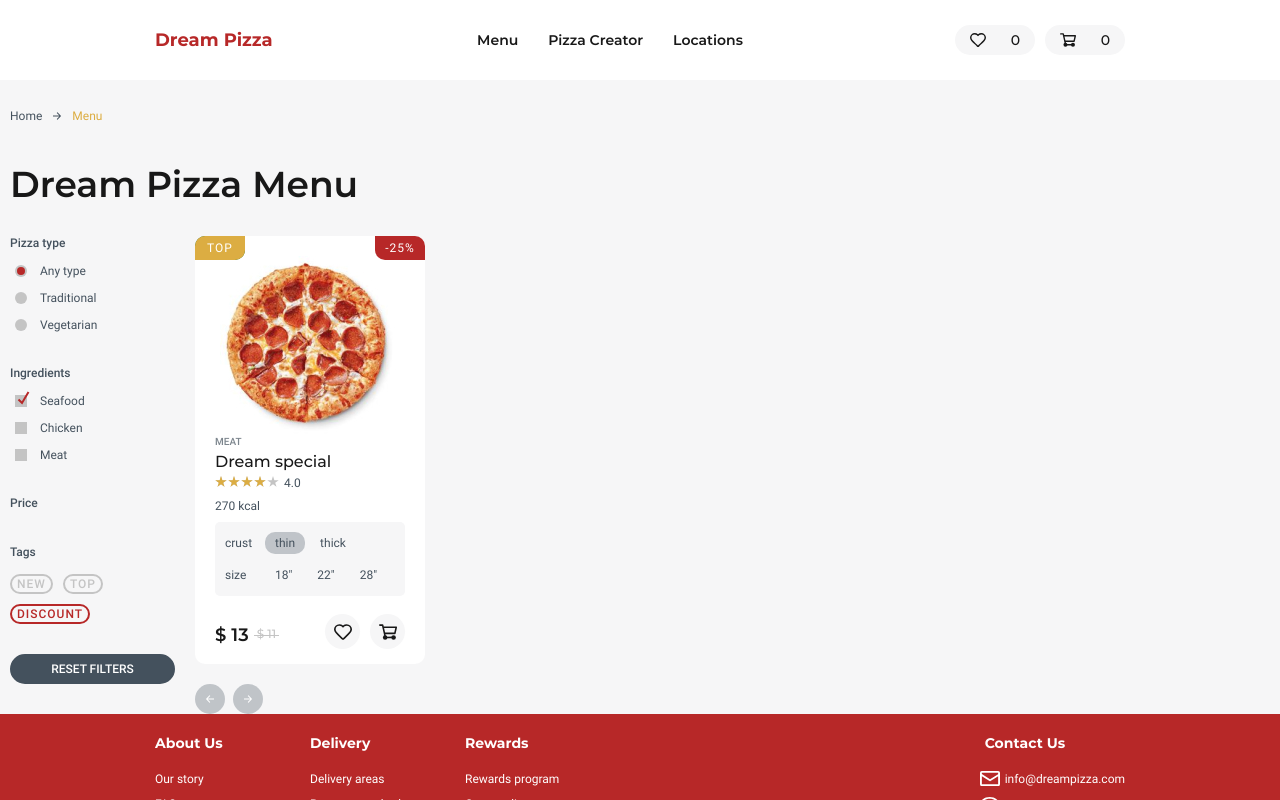
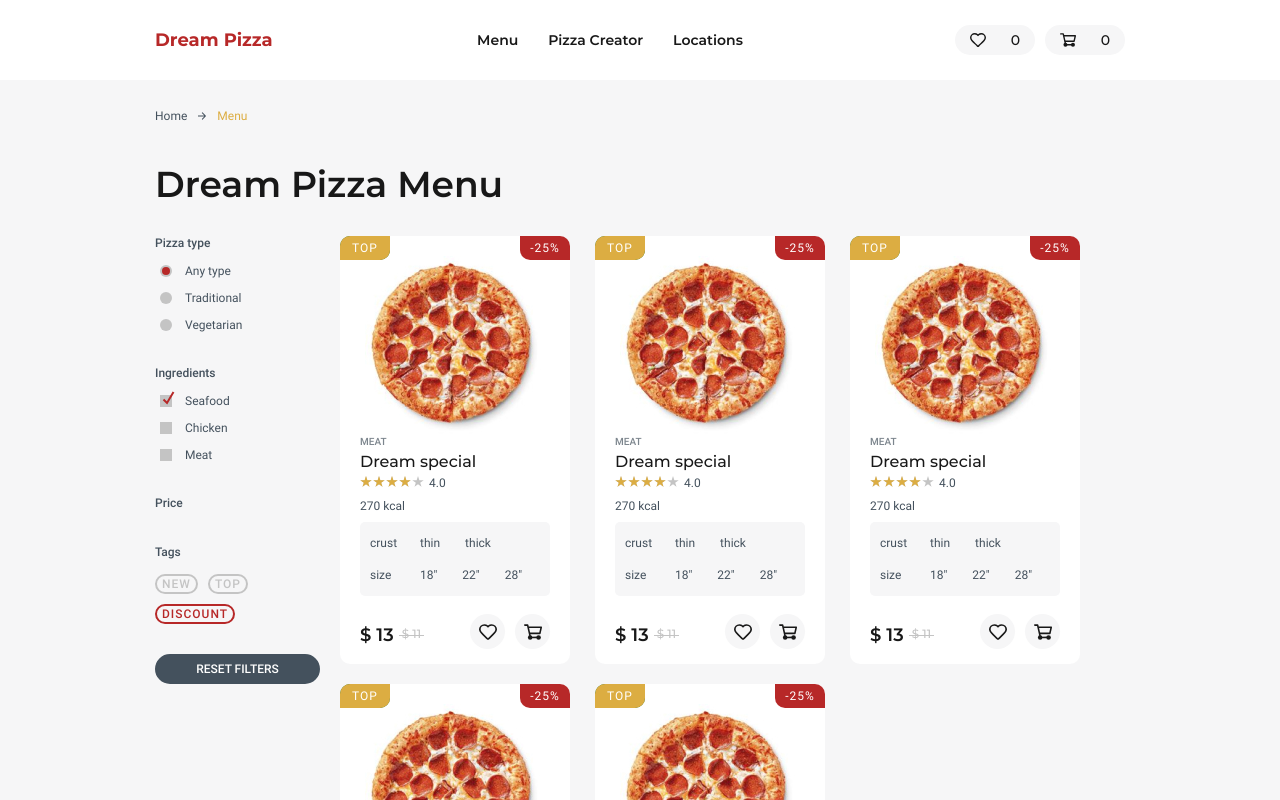
Before and after one commit to truefiesta/dream-pizza, a React app: page /menu in a window 1280 px wide. Shown: the top 800 px of the page. Built offline with nearby package versions, Linux system fonts and the light colour scheme.

Commit message:
Fix cards flow on home and menu pages

```diff
--- a/src/components/app/app.css
+++ b/src/components/app/app.css
@@ -7,6 +7,11 @@
 
 .menu-page .wrapper {
   padding-top: 30px;
+  padding-bottom: 30px;
+}
+
+.menu-page .controls-list {
+  margin: 0 auto;
 }
 
 @media (min-width: 320px) {
@@ -56,8 +61,22 @@
     flex-wrap: wrap;
   }
 
-  .cards-list-wrapper {
+  .home-page .cards-list-wrapper {
     width: 100%;
+  }
+
+  .home-page .card {
+    margin-right: 25px;
+  }
+
+  .home-page .card:nth-child(3n) {
+    margin-right: 0;
+  }
+
+  .home-page .controls-list {
+    position: absolute;
+    right: 15px;
+    bottom: 0;
   }
 
   .menu-page .main-title {
@@ -67,6 +86,41 @@
   .menu-page .menu-filters-container {
     display: flex;
   }
+
+  .menu-page .menu-section {
+    flex-grow: 1;
+  }
+
+  .menu-page .controls-list {
+    margin-right: 0;
+    margin-left: auto;
+  }
+
+  .menu-page .card {
+    margin-right: 25px;
+  }
+
+  .menu-page .card:nth-child(2n) {
+    margin-right: 0;
+  }
+}
+
+@media (min-width: 800px) {
+  .home-page .card:nth-child(3n) {
+    margin-right: 25px;
+  }
+
+  .home-page .card:nth-child(4n) {
+    margin-right: 0;
+  }
+
+  .menu-page .card:nth-child(2n) {
+    margin-right: 25px;
+  }
+
+  .menu-page .card:nth-child(3n) {
+    margin-right: 0;
+  }
 }
 
 @media (min-width: 1000px) {
@@ -74,4 +128,23 @@
     width: 970px;
     padding: 0 15px;
   }
+
+  .home-page .card {
+    margin-right: 16px;
+  }
+
+  .home-page .card:nth-child(3n) {
+    margin-right: 16px;
+  }
+
+  .home-page .card:nth-child(4n) {
+    margin-right: 0;
+  }
+
+  .menu-page .wrapper {
+    width: 970px;
+    padding-left: 15px;
+    padding-right: 15px;
+    padding-bottom: 60px;
+  }
 }
--- a/src/components/card/card.css
+++ b/src/components/card/card.css
@@ -3,6 +3,7 @@
   position: relative;
 
   margin: 0;
+  margin-bottom: 20px;
   padding: 10px;
 
   background: var(--basic-white);
@@ -282,6 +283,7 @@
     box-sizing: border-box;
     width: 180px;
     padding: 20px;
+
     flex-direction: column;
   }
 
--- a/src/components/cards-list/cards-list.css
+++ b/src/components/cards-list/cards-list.css
@@ -7,6 +7,7 @@
 
 @media (min-width: 600px) {
   .cards-list {
+    display: flex;
     flex-direction: row;
     flex-wrap: wrap;
   }
--- a/src/components/cards-list/cards-list.jsx
+++ b/src/components/cards-list/cards-list.jsx
@@ -6,6 +6,10 @@ const CardsList = () => {
   return (
     <ul className="cards-list">
       <Card />
+      <Card />
+      <Card />
+      <Card />
+      <Card />
     </ul>
   );
 };
```
